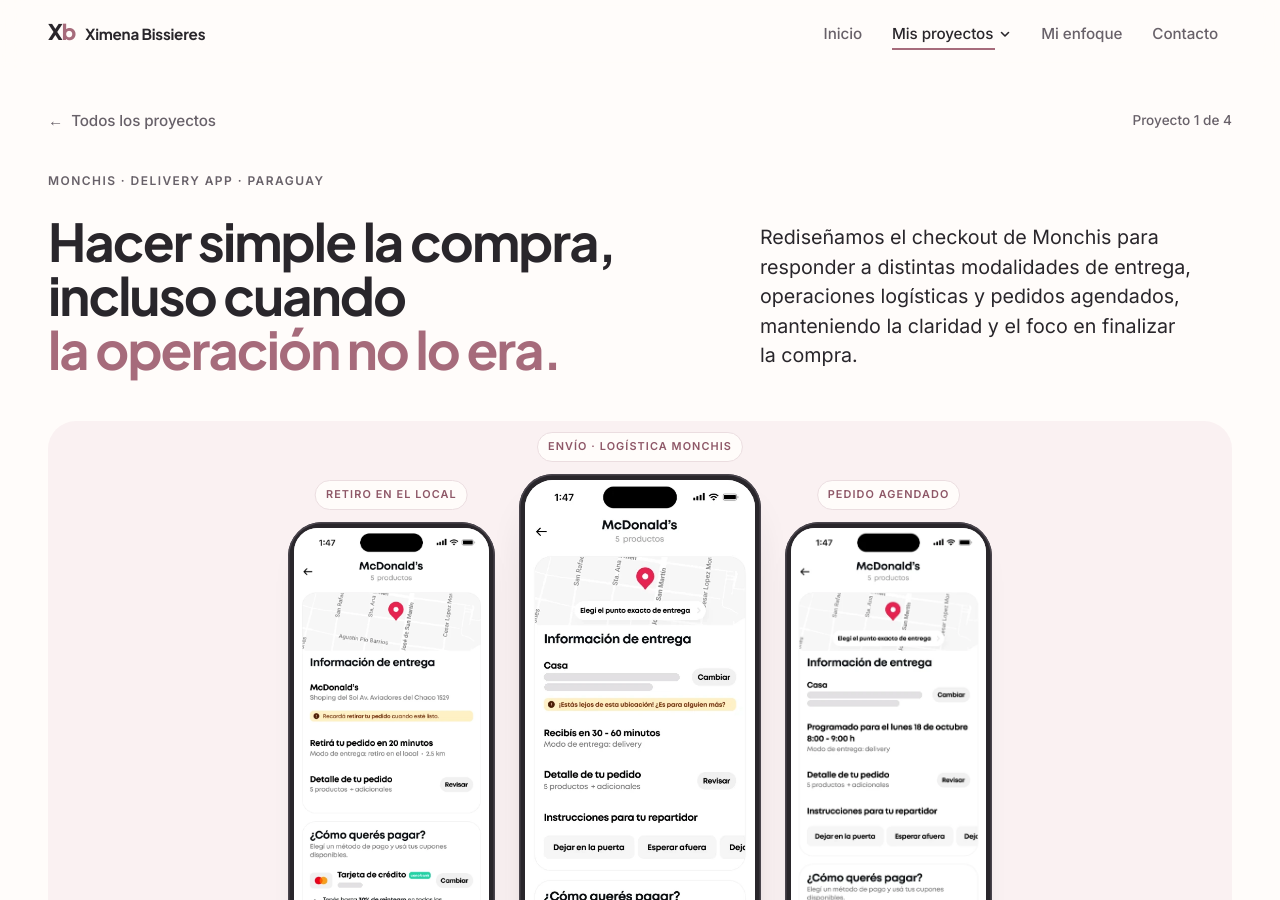
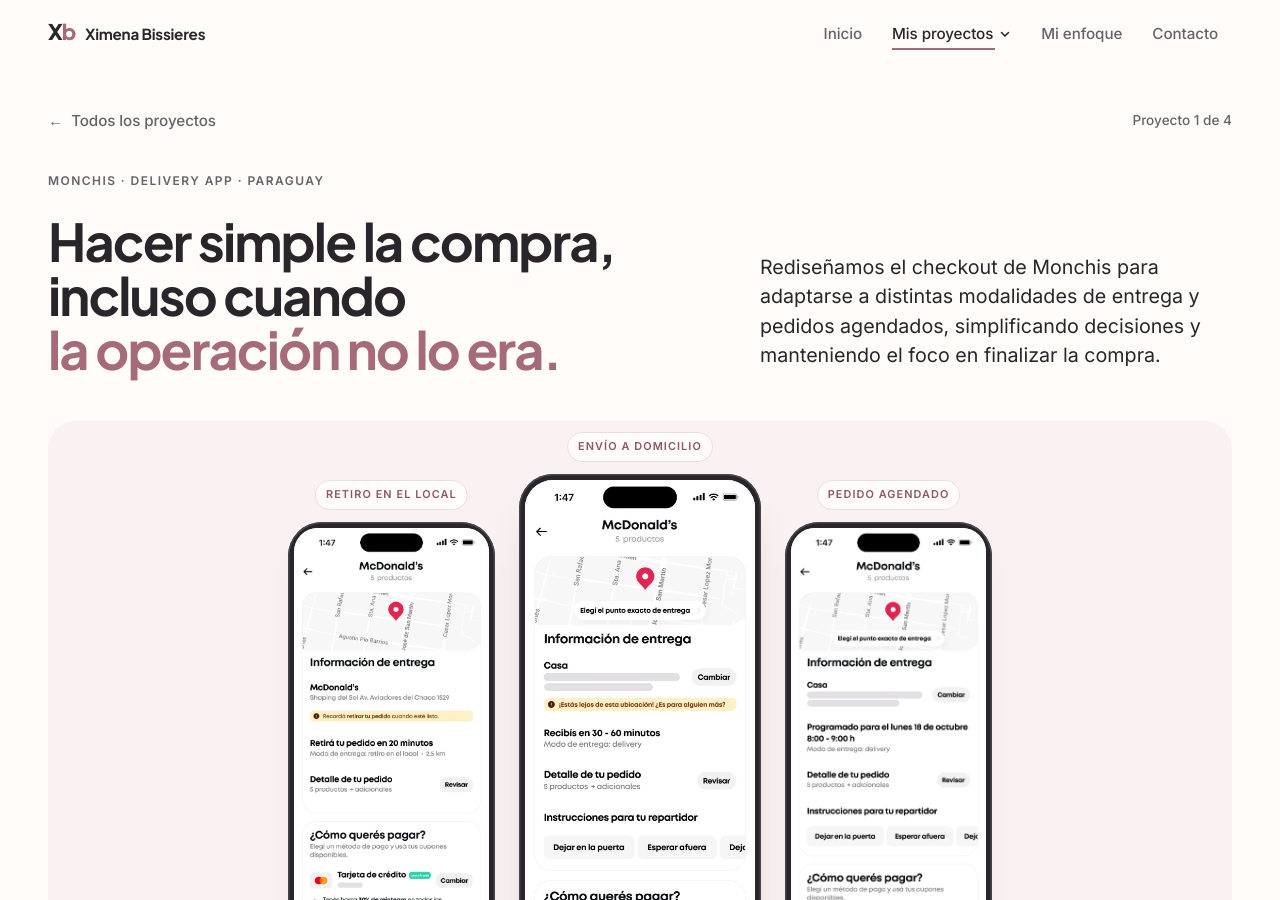
Before and after one commit to ximebissieres/Ximebissieres.github.io, a Jekyll site: the page built from proyectos/monchis.html, in a window 1280 px wide and 900 px high. Built offline with Jekyll 4.4.1, drawn with Linux system fonts in a browser that asks for light colours.

Commit message:
Monchis: bajada de la portada sin foco en logística
Co-Authored-By: Claude Opus 5.5 <noreply@anthropic.com>
Claude-Session: https://claude.ai/code/session_01DJ4kQgEHjb3PtnpPBBuZ5X

```diff
--- a/_data/projects.yml
+++ b/_data/projects.yml
@@ -35,14 +35,14 @@
   # resumen de la portada del caso. *texto* se destaca en rosa.
   hero:
     titulo: "Hacer simple la compra, incluso cuando *la operación no lo era.*"
-    bajada: "Rediseñamos el checkout de Monchis para responder a distintas modalidades de entrega, operaciones logísticas y pedidos agendados, manteniendo la claridad y el foco en finalizar la compra."
+    bajada: "Rediseñamos el checkout de Monchis para adaptarse a distintas modalidades de entrega y pedidos agendados, simplificando decisiones y manteniendo el foco en finalizar la compra."
     # Bloque lateral opcional: para mostrarlo, agrega etiqueta_descripcion y descripcion.
     # Pantallas reales de la portada (máximo 3). La primera es la protagonista.
     # ancho / alto: tamaño real de cada imagen (no cambiar si no cambias la imagen).
     pantallas:
       - imagen: "/assets/img/monchis-checkout-envio.webp"
         alt: "Checkout de Monchis con envío a domicilio: mapa para elegir el punto exacto de entrega, dirección, aviso «¡Estás lejos de esta ubicación! ¿Es para alguien más?», tiempo estimado e instrucciones para el repartidor"
-        etiqueta: "Envío · logística Monchis"
+        etiqueta: "Envío a domicilio"
         ancho: 455
         alto: 2000
       - imagen: "/assets/img/monchis-checkout-retiro.webp"
```
Also changed, not shown: MONCHIS_CHECKOUT_PENDIENTES.md (+1 -1 lines).
